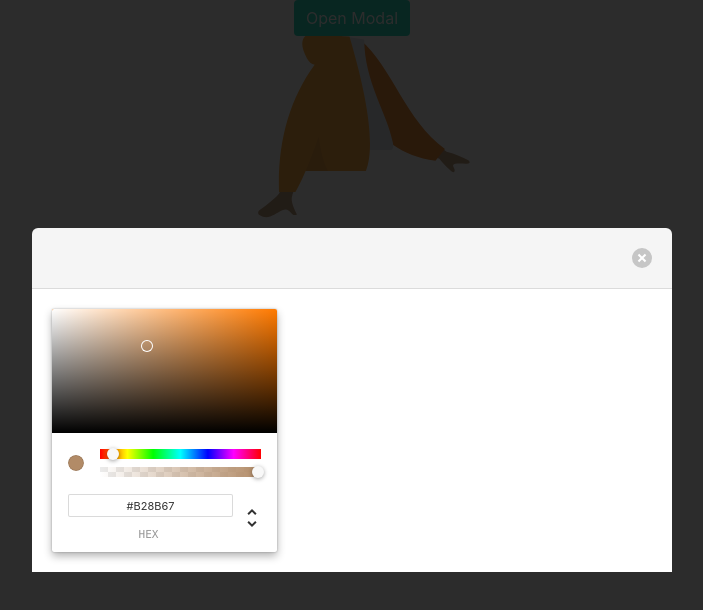
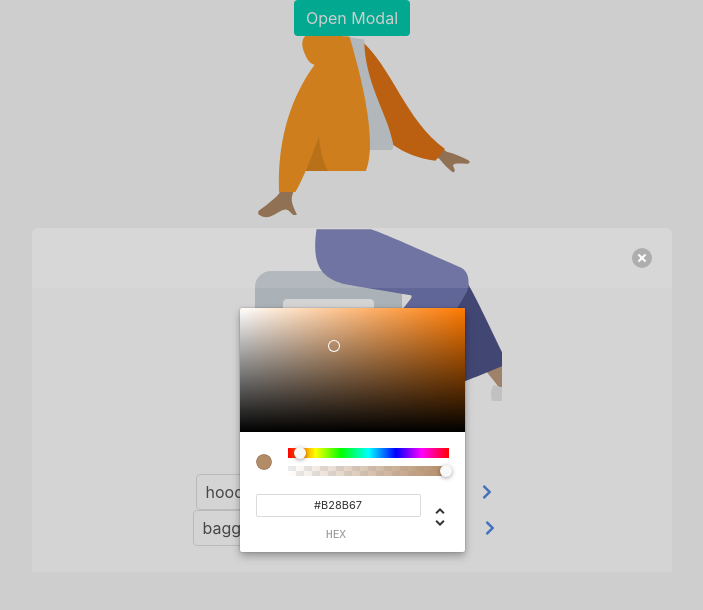
Before and after one commit to carloslazo/humaaans-character-create, a React (Create React App) app: page / in a window 1280 px wide. Both pictures are taken after a click on the link "Open Modal". Shown: the top 610 px of the page, without its empty margins (288-991 px from the left). Built offline with nearby package versions, Linux system fonts and the light colour scheme.

Commit message:
modal css

```diff
--- a/src/App.css
+++ b/src/App.css
@@ -5,6 +5,23 @@
 .modal{
   opacity: 1;
   transition: opacity 300ms ease-in-out;
+}
+
+.modal-card-body{
+  background-color: #ffffff1f;
+}
+.modal-card-head{
+  background-color: #f5f5f536;
+  border-bottom: none;
+}
+
+.modal-background{
+  background-color: rgba(10, 10, 10, 0.2);
+}
+
+.content{
+  display: flex;
+  justify-content: center;
 }
 .button {
   margin: 0 5px 0px 5px;
```
